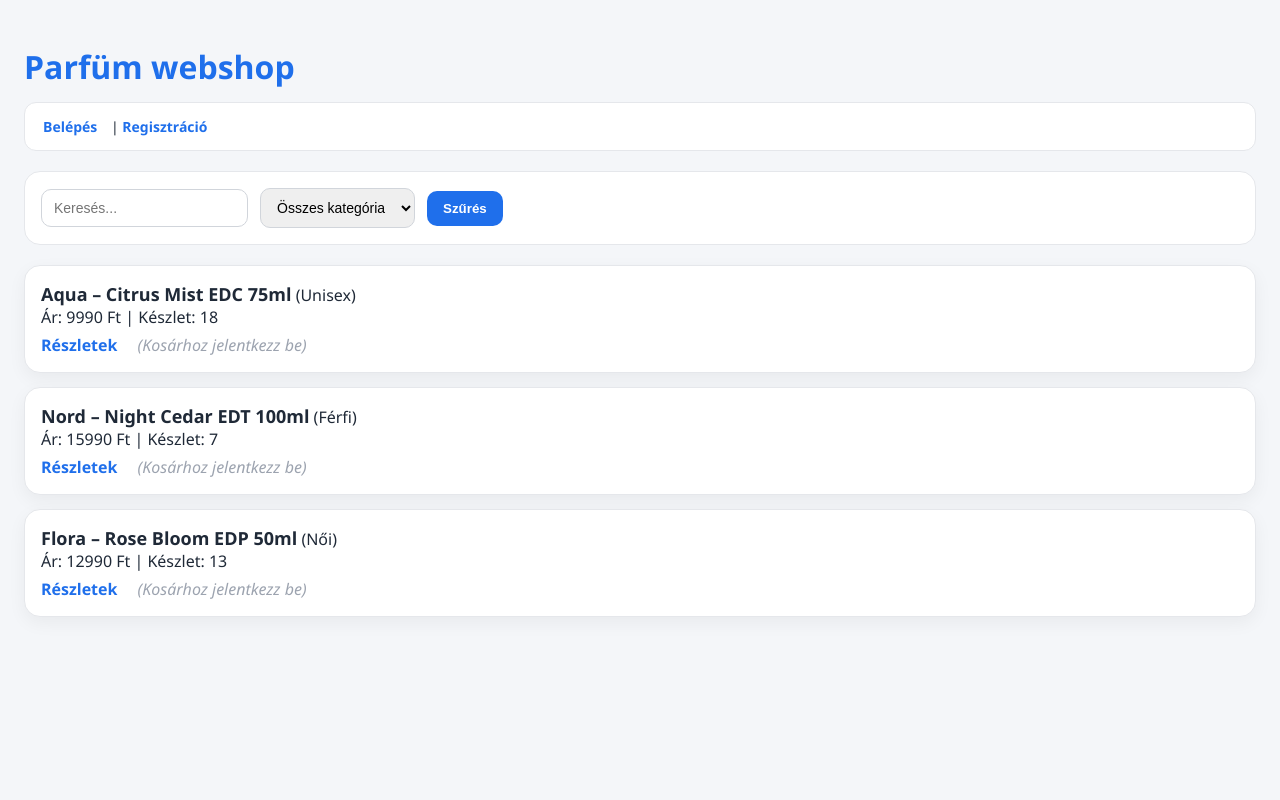
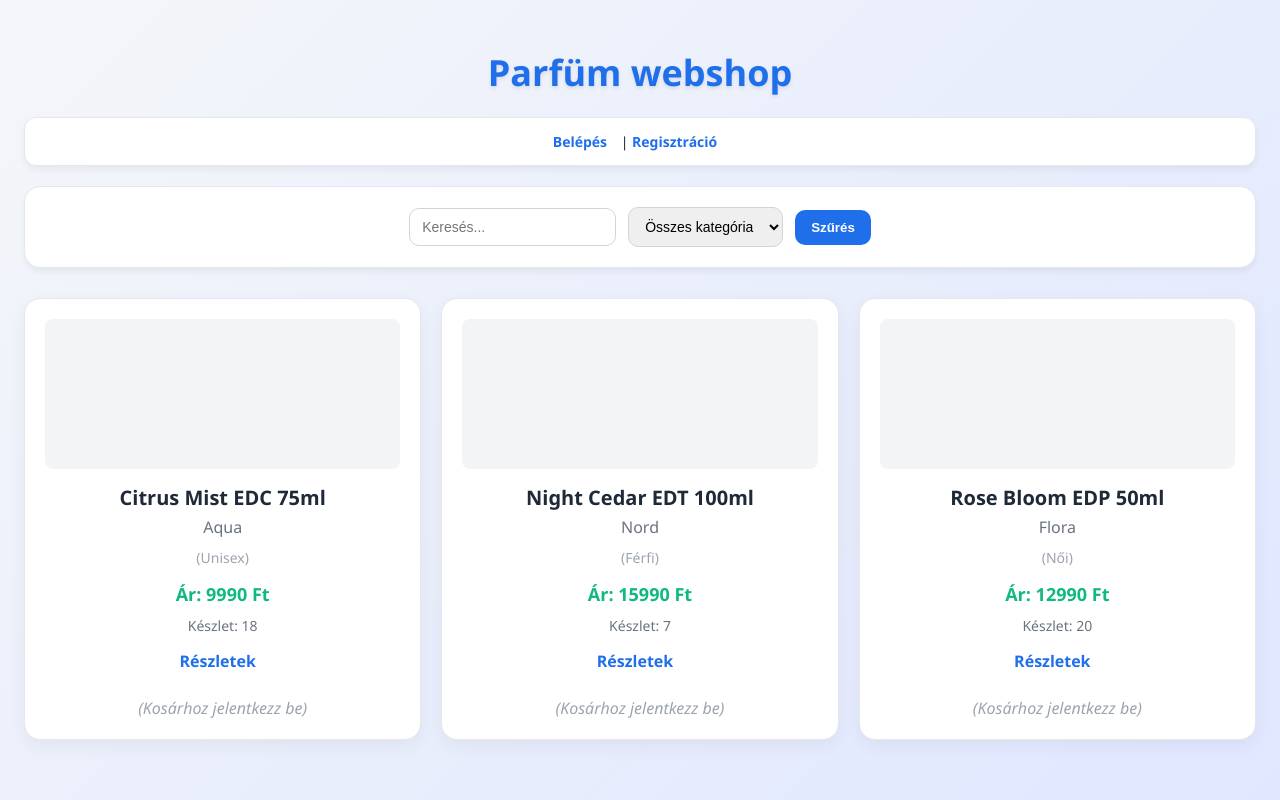
Before and after one commit to MRuzicska/PROJEKT, a PHP site: page / in a window 1280 px wide. Run offline with PHP 8.4, Linux system fonts and the light colour scheme; data comes from the database, SQL or seed files in the repository.

Commit message:
stylecss modositas

```diff
--- a/parfum-webshop/css/style.css
+++ b/parfum-webshop/css/style.css
@@ -1,4 +1,4 @@
- *{
+*{
   box-sizing: border-box;
 }
 
@@ -6,16 +6,19 @@ body {
   margin: 0;
   padding: 24px;
   font-family: "Segoe UI", Arial, sans-serif;
-  background: #f4f6f9;
+  background: linear-gradient(135deg, #f4f6f9 0%, #e0e7ff 100%);
   color: #1f2937;
+  min-height: 100vh;
 }
 
 /* ===== PAGE TITLE ===== */
 h1 {
-  margin-bottom: 10px;
-  font-size: 32px;
+  margin-bottom: 20px;
+  font-size: 36px;
   font-weight: 800;
   color: #1f6feb;
+  text-align: center;
+  text-shadow: 0 2px 4px rgba(0,0,0,0.1);
 }
 
 /* ===== TOP NAV TEXT ===== */
@@ -26,6 +29,8 @@ body > p {
   border: 1px solid #e5e7eb;
   margin-bottom: 20px;
   font-size: 14px;
+  box-shadow: 0 4px 6px rgba(0,0,0,0.05);
+  text-align: center;
 }
 
 body > p a {
@@ -42,14 +47,16 @@ body > p a:hover {
 /* ===== FILTER FORM ===== */
 form[method="get"] {
   background: #ffffff;
-  padding: 16px;
+  padding: 20px;
   border-radius: 16px;
   border: 1px solid #e5e7eb;
   display: flex;
   gap: 12px;
   align-items: center;
   flex-wrap: wrap;
-  margin-bottom: 20px;
+  margin-bottom: 30px;
+  box-shadow: 0 4px 6px rgba(0,0,0,0.05);
+  justify-content: center;
 }
 
 form[method="get"] input,
@@ -58,6 +65,7 @@ form[method="get"] select {
   border-radius: 10px;
   border: 1px solid #d1d5db;
   font-size: 14px;
+  min-width: 150px;
 }
 
 form[method="get"] button {
@@ -68,6 +76,7 @@ form[method="get"] button {
   color: #ffffff;
   font-weight: 700;
   cursor: pointer;
+  transition: background 0.3s ease;
 }
 
 form[method="get"] button:hover {
@@ -79,68 +88,130 @@ hr {
   display: none;
 }
 
-/* each product block */
-body > div {
+/* Product grid container */
+.product-grid {
+  display: grid;
+  grid-template-columns: repeat(auto-fill, minmax(300px, 1fr));
+  gap: 20px;
+  margin-bottom: 20px;
+}
+
+/* Product card */
+.product-card {
   background: #ffffff;
   border-radius: 16px;
-  padding: 16px;
-  margin-bottom: 14px;
+  padding: 20px;
   border: 1px solid #e5e7eb;
   box-shadow: 0 6px 18px rgba(0,0,0,0.05);
-  transition: transform .2s ease, box-shadow .2s ease;
+  transition: transform 0.3s ease, box-shadow 0.3s ease;
+  display: flex;
+  flex-direction: column;
+  align-items: center;
+  text-align: center;
 }
 
-body > div:hover {
-  transform: translateY(-2px);
-  box-shadow: 0 10px 26px rgba(0,0,0,0.08);
+.product-card:hover {
+  transform: translateY(-5px);
+  box-shadow: 0 10px 26px rgba(0,0,0,0.1);
 }
 
-/* product name */
-body > div strong {
-  font-size: 18px;
-  font-weight: 800;
+/* Product image */
+.product-image {
+  width: 100%;
+  height: 150px;
+  border-radius: 8px;
+  margin-bottom: 15px;
+  overflow: hidden;
+  display: flex;
+  align-items: center;
+  justify-content: center;
+  background: #f3f4f6;
 }
 
-/* category */
-body > div strong + text {
-  color: #6b7280;
+.product-image img {
+  width: 100%;
+  height: 100%;
+  object-fit: cover;
+  border-radius: 8px;
 }
 
-/* price / stock */
-body > div br + text {
-  font-size: 14px;
+/* Placeholder for no image */
+.product-image:empty::before {
+  content: "💧";
+  font-size: 48px;
+  color: #9ca3af;
 }
 
-/* ===== LINKS ===== */
-body > div a {
+/* Product name */
+.product-name {
+  font-size: 20px;
+  font-weight: 800;
+  color: #1f2937;
+  margin-bottom: 5px;
+}
+
+/* Product brand */
+.product-brand {
+  font-size: 16px;
+  color: #6b7280;
+  margin-bottom: 10px;
+}
+
+/* Product category */
+.product-category {
+  font-size: 14px;
+  color: #9ca3af;
+  margin-bottom: 15px;
+}
+
+/* Product price */
+.product-price {
+  font-size: 18px;
+  font-weight: 700;
+  color: #10b981;
+  margin-bottom: 10px;
+}
+
+/* Product stock */
+.product-stock {
+  font-size: 14px;
+  color: #6b7280;
+  margin-bottom: 15px;
+}
+
+/* Product links */
+.product-links {
+  margin-bottom: 15px;
+}
+
+.product-links a {
   display: inline-block;
-  margin-top: 6px;
   margin-right: 10px;
   font-weight: 600;
   color: #1f6feb;
   text-decoration: none;
 }
 
-body > div a:hover {
+.product-links a:hover {
   text-decoration: underline;
 }
 
-/* ===== ADD TO CART FORM ===== */
-body > div form {
-  display: inline-flex;
+/* Add to cart form */
+.add-to-cart-form {
+  display: flex;
   align-items: center;
-  gap: 6px;
-  margin-top: 8px;
+  gap: 10px;
+  margin-top: 10px;
 }
 
-body > div input[type="number"] {
-  padding: 6px;
+.add-to-cart-form input[type="number"] {
+  padding: 8px;
   width: 60px;
   border-radius: 8px;
   border: 1px solid #d1d5db;
 }
 
-body > div button {
+.add-to-cart-form button {
   padding: 8px 14px;
   border-radius: 10px;
   border: none;
@@ -148,17 +219,18 @@ body > div button {
   color: #ffffff;
   font-weight: 700;
   cursor: pointer;
+  transition: background 0.3s ease;
 }
 
-body > div button:hover {
+.add-to-cart-form button:hover {
   background: #059669;
 }
 
-/* ===== SOLD OUT / INFO ===== */
-em {
+/* Sold out / Info */
+.sold-out {
   color: #9ca3af;
   font-style: italic;
-  margin-left: 6px;
+  margin-top: 10px;
 }
 
 /* ===== MOBILE ===== */
@@ -167,18 +239,30 @@ em {
     padding: 14px;
   }
 
+  h1 {
+    font-size: 28px;
+  }
+
   form[method="get"] {
     flex-direction: column;
     align-items: stretch;
   }
 
-  body > div form {
+  .product-grid {
+    grid-template-columns: 1fr;
+  }
+
+  .product-card {
+    padding: 15px;
+  }
+
+  .add-to-cart-form {
     flex-direction: column;
     align-items: stretch;
   }
 
-  body > div input[type="number"],
-  body > div button {
+  .add-to-cart-form input[type="number"],
+  .add-to-cart-form button {
     width: 100%;
   }
 }
--- a/parfum-webshop/index.php
+++ b/parfum-webshop/index.php
@@ -61,28 +61,39 @@ $cats = $pdo->query("SELECT id, name FROM categories ORDER BY name")->fetchAll()
 
 <hr>
 
+<div class="product-grid">
 <?php foreach ($products as $p): ?>
-  <div style="margin-bottom:14px;">
-    <strong><?=h($p['brand'])?> – <?=h($p['name'])?></strong>
-    (<?=h($p['category_name'])?>) <br>
-    Ár: <?= (int)$p['price'] ?> Ft | Készlet: <?= (int)$p['stock'] ?><br>
-    <a href="product.php?id=<?= (int)$p['id'] ?>">Részletek</a>
+  <div class="product-card">
+    <div class="product-image">
+      <?php if (!empty($p['image_url'])): ?>
+        <img src="<?=h($p['image_url'])?>" alt="<?=h($p['name'])?>">
+      <?php endif; ?>
+    </div>
+    <div class="product-name"><?=h($p['name'])?></div>
+    <div class="product-brand"><?=h($p['brand'])?></div>
+    <div class="product-category">(<?=h($p['category_name'])?>)</div>
+    <div class="product-price">Ár: <?= (int)$p['price'] ?> Ft</div>
+    <div class="product-stock">Készlet: <?= (int)$p['stock'] ?></div>
+    <div class="product-links">
+      <a href="product.php?id=<?= (int)$p['id'] ?>">Részletek</a>
+    </div>
     <?php if (is_logged_in()): ?>
       <?php if ((int)$p['stock'] > 0): ?>
-        <form method="post" action="cart.php" style="display:inline;">
+        <form class="add-to-cart-form" method="post" action="cart.php">
           <input type="hidden" name="action" value="add">
           <input type="hidden" name="product_id" value="<?=$p['id']?>">
-          <input type="number" name="qty" value="1" min="1" max="<?=$p['stock']?>" style="width:60px;">
+          <input type="number" name="qty" value="1" min="1" max="<?=$p['stock']?>">
           <button type="submit">Kosárba</button>
         </form>
       <?php else: ?>
-        <em>Elfogyott</em>
+        <div class="sold-out">Elfogyott</div>
       <?php endif; ?>
     <?php else: ?>
-      <em>(Kosárhoz jelentkezz be)</em>
+      <div class="sold-out">(Kosárhoz jelentkezz be)</div>
     <?php endif; ?>
   </div>
 <?php endforeach; ?>
+</div>
 
 </body>
 </html>
--- a/parfum-webshop/sql/parfum_webshop.sql
+++ b/parfum-webshop/sql/parfum_webshop.sql
@@ -141,7 +141,7 @@ CREATE TABLE `products` (
 --
 
 INSERT INTO `products` (`id`, `name`, `brand`, `description`, `price`, `stock`, `category_id`, `image_url`, `created_at`) VALUES
-(1, 'Rose Bloom EDP 50ml', 'Flora', 'Virágos-gyümölcsös, mindennapokra.', 12990, 13, 1, NULL, '2026-01-29 15:05:14'),
+(1, 'Rose Bloom EDP 50ml', 'Flora', 'Virágos-gyümölcsös, mindennapokra.', 12990, 20, 1, NULL, '2026-01-29 15:05:14'),
 (2, 'Night Cedar EDT 100ml', 'Nord', 'Fás, friss, elegáns.', 15990, 7, 2, NULL, '2026-01-29 15:05:14'),
 (3, 'Citrus Mist EDC 75ml', 'Aqua', 'Citrusos, könnyed.', 9990, 18, 3, NULL, '2026-01-29 15:05:14');
 
```
